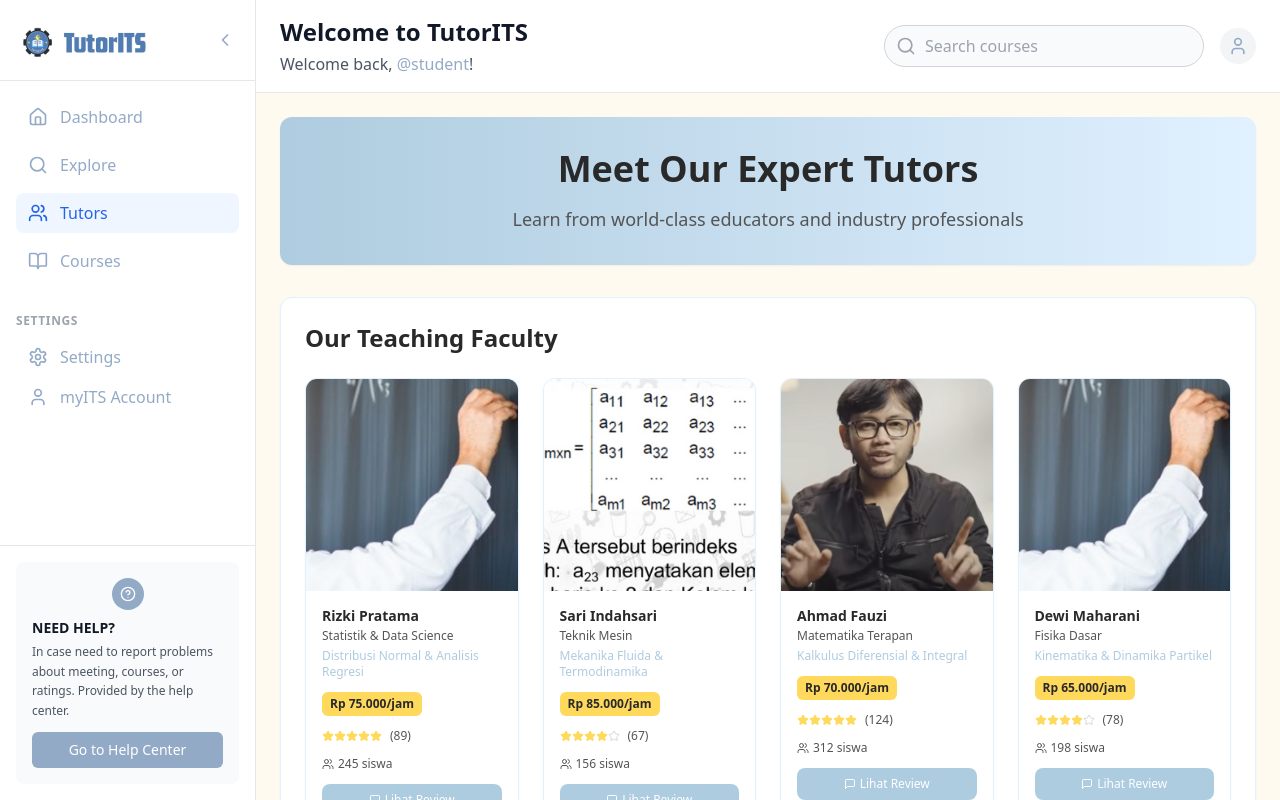
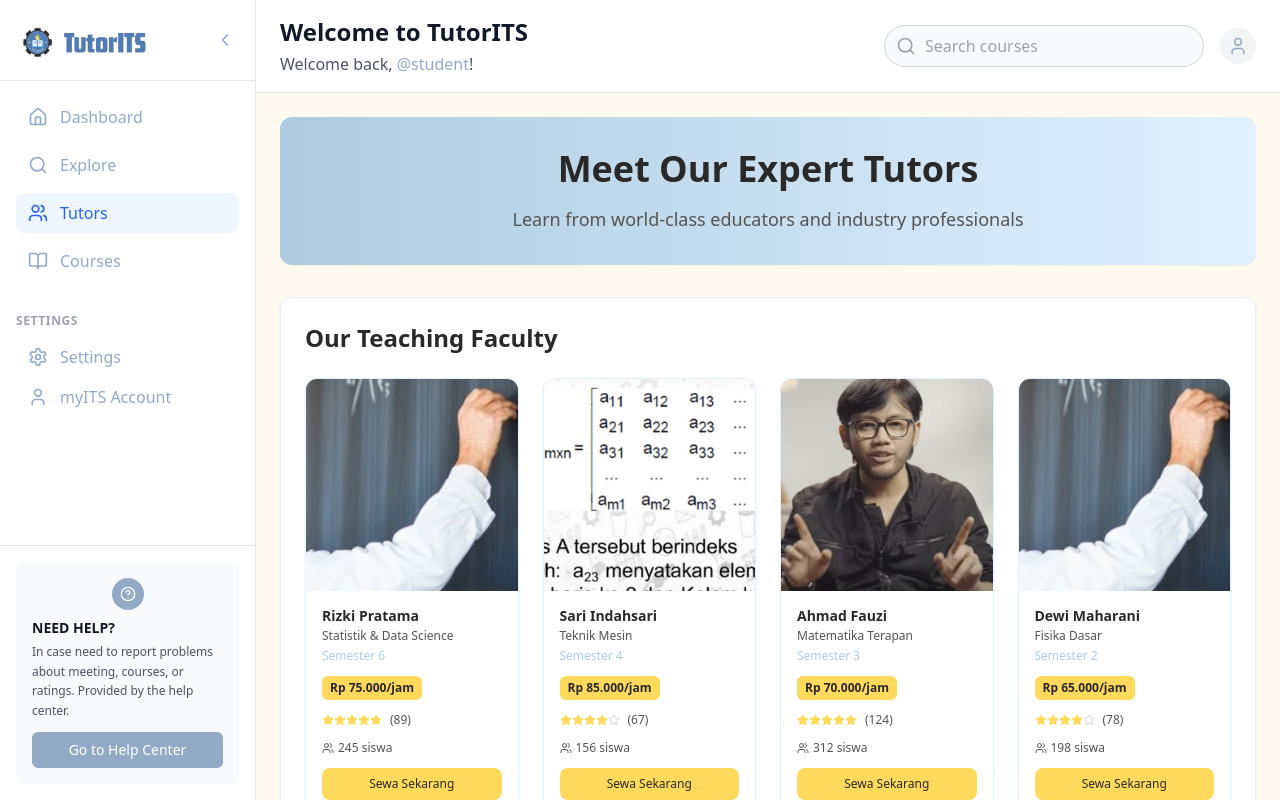
Before and after one commit to Shizuken/wibugogo-tutorits-57, a React (Vite) app: page /tutors in a window 1280 px wide. Built offline with nearby package versions, Linux system fonts and the light colour scheme.

Commit message:
Refactor: Update tutor card and add "Hire Now" button
- Changed the specialization display to "Semester X" (1-8).
- Added a "Hire Now" button with Indonesian text above the "Lihat Review" button in the tutor card.

```diff
--- a/src/components/TutorCard.tsx
+++ b/src/components/TutorCard.tsx
@@ -62,6 +62,11 @@ const TutorCard = ({ name, image, title, specialization, price, rating, studentC
           <span>{studentCount} siswa</span>
         </div>
 
+        {/* Hire Now Button */}
+        <button className="w-full bg-bright-mustard hover:bg-bright-mustard/80 text-deep-navy text-xs font-medium py-2 px-3 rounded-lg transition-colors duration-200 mb-2">
+          Sewa Sekarang
+        </button>
+
         {/* Review Button */}
         <button className="w-full bg-scholarly-blue hover:bg-pastel-sky-blue text-white text-xs font-medium py-2 px-3 rounded-lg transition-colors duration-200 flex items-center justify-center gap-1">
           <MessageSquare size={12} />
--- a/src/pages/Dashboard.tsx
+++ b/src/pages/Dashboard.tsx
@@ -18,7 +18,7 @@ const Dashboard = () => {
       name: "Rizki Pratama",
       image: "/lovable-uploads/e9f6ecf9-d5fd-4eef-a37d-96bfbce21f67.png",
       title: "Statistik & Data Science",
-      specialization: "Analisis Data & Probabilitas",
+      specialization: "Semester 6",
       price: "Rp 80.000/jam",
       rating: 5,
       studentCount: 245,
@@ -28,7 +28,7 @@ const Dashboard = () => {
       name: "Sari Indahsari",
       image: "/lovable-uploads/6ecc100c-45f5-4483-8f3b-727b5b51e6b4.png",
       title: "Teknik Mesin",
-      specialization: "Dinamika & Getaran Mesin",
+      specialization: "Semester 4",
       price: "Rp 85.000/jam",
       rating: 4,
       studentCount: 156,
@@ -38,7 +38,7 @@ const Dashboard = () => {
       name: "Ahmad Fauzi",
       image: "/lovable-uploads/00e7448d-c73a-44f1-b2fe-bf376bfad6a9.png",
       title: "Matematika Terapan",
-      specialization: "Persamaan Diferensial & Numerik",
+      specialization: "Semester 3",
       price: "Rp 75.000/jam",
       rating: 5,
       studentCount: 312,
--- a/src/pages/Tutors.tsx
+++ b/src/pages/Tutors.tsx
@@ -9,7 +9,7 @@ const Tutors = () => {
       name: "Rizki Pratama",
       image: "/lovable-uploads/e9f6ecf9-d5fd-4eef-a37d-96bfbce21f67.png",
       title: "Statistik & Data Science",
-      specialization: "Distribusi Normal & Analisis Regresi",
+      specialization: "Semester 6",
       price: "Rp 75.000/jam",
       rating: 5,
       studentCount: 245,
@@ -19,7 +19,7 @@ const Tutors = () => {
       name: "Sari Indahsari",
       image: "/lovable-uploads/6ecc100c-45f5-4483-8f3b-727b5b51e6b4.png",
       title: "Teknik Mesin",
-      specialization: "Mekanika Fluida & Termodinamika",
+      specialization: "Semester 4",
       price: "Rp 85.000/jam",
       rating: 4,
       studentCount: 156,
@@ -29,7 +29,7 @@ const Tutors = () => {
       name: "Ahmad Fauzi",
       image: "/lovable-uploads/00e7448d-c73a-44f1-b2fe-bf376bfad6a9.png",
       title: "Matematika Terapan",
-      specialization: "Kalkulus Diferensial & Integral",
+      specialization: "Semester 3",
       price: "Rp 70.000/jam",
       rating: 5,
       studentCount: 312,
@@ -39,7 +39,7 @@ const Tutors = () => {
       name: "Dewi Maharani",
       image: "/lovable-uploads/e9f6ecf9-d5fd-4eef-a37d-96bfbce21f67.png",
       title: "Fisika Dasar",
-      specialization: "Kinematika & Dinamika Partikel",
+      specialization: "Semester 2",
       price: "Rp 65.000/jam",
       rating: 4,
       studentCount: 198,
@@ -49,7 +49,7 @@ const Tutors = () => {
       name: "Budi Santoso",
       image: "/lovable-uploads/6ecc100c-45f5-4483-8f3b-727b5b51e6b4.png",
       title: "Pemrograman Python",
-      specialization: "Data Structure & Machine Learning",
+      specialization: "Semester 5",
       price: "Rp 95.000/jam",
       rating: 5,
       studentCount: 423,
@@ -59,7 +59,7 @@ const Tutors = () => {
       name: "Nia Ramadhani",
       image: "/lovable-uploads/00e7448d-c73a-44f1-b2fe-bf376bfad6a9.png",
       title: "Ekonomi Bisnis",
-      specialization: "Ekonomi Mikro & Analisis Pasar",
+      specialization: "Semester 7",
       price: "Rp 60.000/jam",
       rating: 4,
       studentCount: 167,
@@ -69,7 +69,7 @@ const Tutors = () => {
       name: "Dimas Prasetyo",
       image: "/lovable-uploads/e9f6ecf9-d5fd-4eef-a37d-96bfbce21f67.png",
       title: "Kimia Organik",
-      specialization: "Reaksi Organik & Sintesis",
+      specialization: "Semester 4",
       price: "Rp 80.000/jam",
       rating: 5,
       studentCount: 134,
@@ -79,7 +79,7 @@ const Tutors = () => {
       name: "Fitri Handayani",
       image: "/lovable-uploads/6ecc100c-45f5-4483-8f3b-727b5b51e6b4.png",
       title: "Algoritma & Struktur Data",
-      specialization: "Sorting & Search Algorithms",
+      specialization: "Semester 3",
       price: "Rp 90.000/jam",
       rating: 4,
       studentCount: 289,
@@ -89,7 +89,7 @@ const Tutors = () => {
       name: "Arief Wibowo",
       image: "/lovable-uploads/00e7448d-c73a-44f1-b2fe-bf376bfad6a9.png",
       title: "Kalkulus Diferensial",
-      specialization: "Limit & Turunan Fungsi",
+      specialization: "Semester 1",
       price: "Rp 75.000/jam",
       rating: 5,
       studentCount: 356,
@@ -99,7 +99,7 @@ const Tutors = () => {
       name: "Maya Sari",
       image: "/lovable-uploads/e9f6ecf9-d5fd-4eef-a37d-96bfbce21f67.png",
       title: "Manajemen Keuangan",
-      specialization: "Analisis Investasi & Portfolio",
+      specialization: "Semester 8",
       price: "Rp 70.000/jam",
       rating: 4,
       studentCount: 187,
@@ -109,7 +109,7 @@ const Tutors = () => {
       name: "Hendri Gunawan",
       image: "/lovable-uploads/6ecc100c-45f5-4483-8f3b-727b5b51e6b4.png",
       title: "Database Management",
-      specialization: "SQL & Database Design",
+      specialization: "Semester 6",
       price: "Rp 85.000/jam",
       rating: 5,
       studentCount: 234,
@@ -119,7 +119,7 @@ const Tutors = () => {
       name: "Anisa Putri",
       image: "/lovable-uploads/00e7448d-c73a-44f1-b2fe-bf376bfad6a9.png",
       title: "Termodinamika",
-      specialization: "Hukum Termodinamika & Entropi",
+      specialization: "Semester 2",
       price: "Rp 80.000/jam",
       rating: 4,
       studentCount: 123,
```
